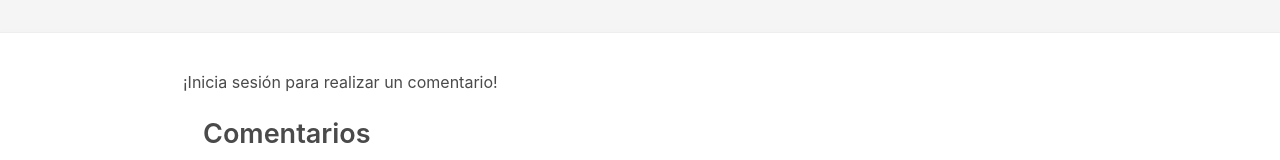
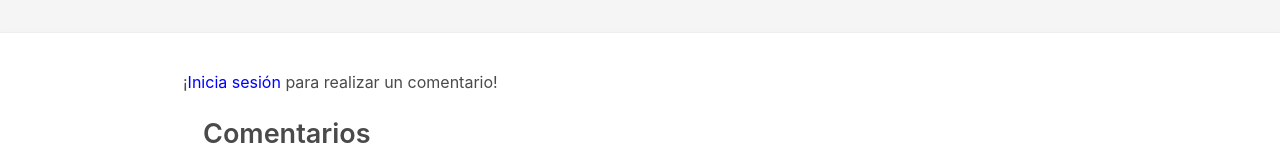
Before and after one commit to cmav21/Pi5to, a React (Create React App) app: page /resource/1 in a window 1280 px wide. Shown: the part 606-766 px from the top of the page. Built offline with nearby package versions, Linux system fonts and the light colour scheme; no server answers.

Commit message:
dont rememba

```diff
--- a/src/components/Resources/CommentInput.jsx
+++ b/src/components/Resources/CommentInput.jsx
@@ -1,15 +1,15 @@
 import React, { Component } from 'react'
 import { connect } from 'react-redux'
-import { withRouter } from 'react-router-dom'
+import {Link, withRouter} from 'react-router-dom'
 import axios from 'axios';
 import API from '../../api'
 import { updateResource } from "../../actions/UserActions";
 
 
 class CommentInput extends Component {
-  state = { comment: "" }
+  state = { comment: "" };
 
-  handleComment = e => this.setState({ comment: e.target.value })
+  handleComment = e => this.setState({ comment: e.target.value });
 
   uploadComment = () => {
     const data = {
@@ -37,7 +37,7 @@ class CommentInput extends Component {
         </div>
       );
     }
-    return <div> ¡Inicia sesión para realizar un comentario! </div>
+    return <div> ¡<Link to={'/signup'} style={{color:"blue"}}>Inicia sesión </Link> para realizar un comentario! </div>
   }
 }
 
--- a/src/components/Users/UserSignUp/SignUpForm.jsx
+++ b/src/components/Users/UserSignUp/SignUpForm.jsx
@@ -82,8 +82,6 @@ class SignUpForm extends Component {
     if(err) {
       return;
     }
-
-
 
     axios.post(`${API}/usuarios/`, data)
       .then(res => {
```
Also changed, not shown: src/components/notifications/Notificacions.jsx (added, +21 -0 lines).
